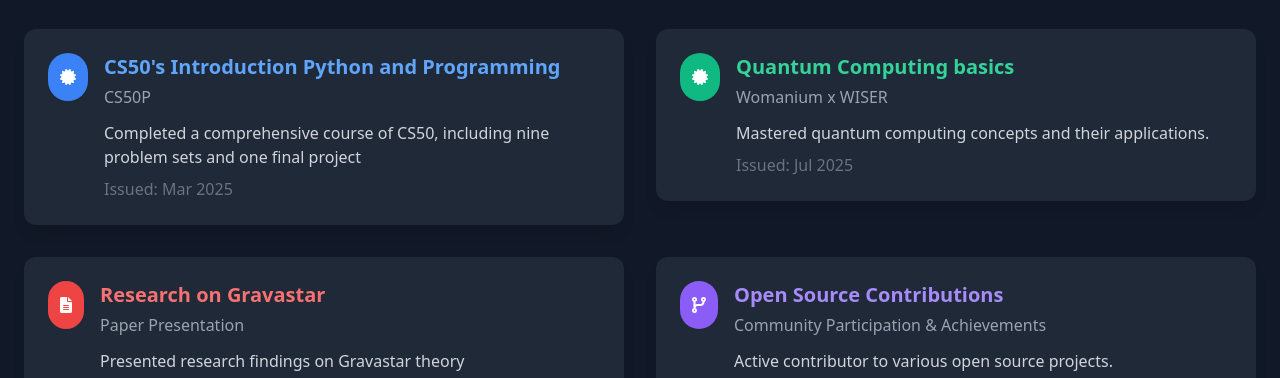
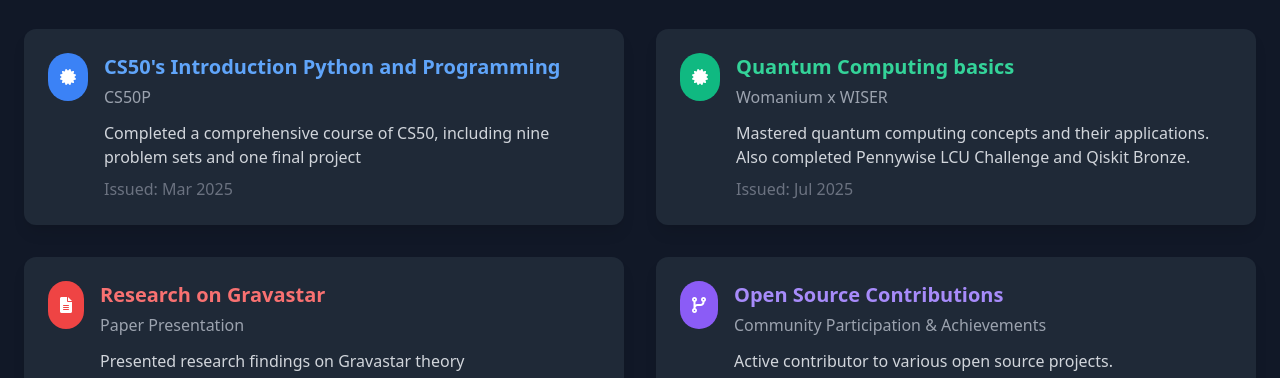
Before and after one commit to PerseusKyogre09/portfolio-public, a website: page pages/skills.html in a window 1280 px wide. Shown: the part 1235-1613 px from the top of the page. Drawn offline with nearby package versions, Linux system fonts and the light colour scheme.

Commit message:
quantum computing

```diff
--- a/pages/skills.html
+++ b/pages/skills.html
@@ -385,7 +385,7 @@
                                     <div class="ml-4">
                                         <h3 class="text-xl font-semibold text-green-400">Quantum Computing basics</h3>
                                         <p class="text-gray-400 mt-1">Womanium x WISER</p>
-                                        <p class="text-gray-300 mt-3">Mastered quantum computing concepts and their applications.</p>
+                                        <p class="text-gray-300 mt-3">Mastered quantum computing concepts and their applications. Also completed Pennywise LCU Challenge and Qiskit Bronze.</p>
                                         <p class="text-gray-500 mt-2">Issued: Jul 2025</p>
                                     </div>
                                 </div>
```
